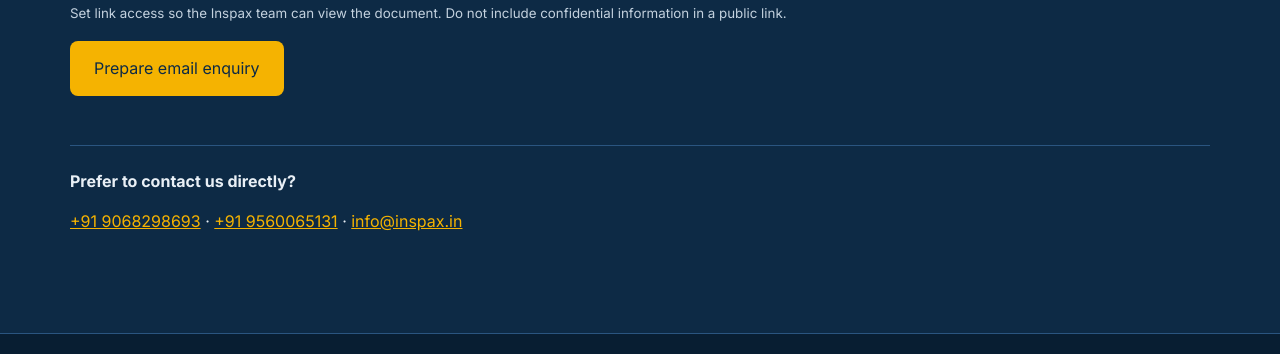
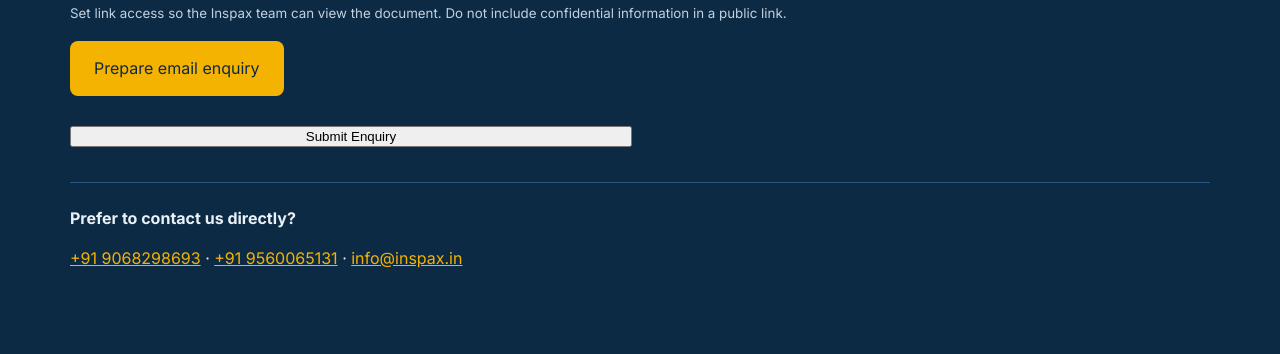
Before and after one commit to Dilkash1617/Inspax_Servicepage, a plain HTML site: page index.html in a window 1280 px wide. Shown: the part 7944-8298 px from the top of the page. Drawn offline with Linux system fonts and the light colour scheme.

```diff
--- a/index.html
+++ b/index.html
@@ -177,6 +177,9 @@
         <div class="full"><label for="sc">Brief scope / requirements</label><textarea id="sc" name="scope" rows="5" placeholder="Describe the component, inspection method, quantity, applicable code, timeline or training requirement."></textarea></div>
         <div class="full"><label for="up">Specification or document link (optional)</label><input id="up" name="spec" type="url" placeholder="Paste a shareable Google Drive or document link"><small>Set link access so the Inspax team can view the document. Do not include confidential information in a public link.</small></div>
         <div class="full"><button class="b b1 btn" type="submit">Prepare email enquiry</button><p id="form-status" class="status" role="status" aria-live="polite"></p></div>
+        <button type="submit" class="submit-btn">
+  Submit Enquiry
+</button>
 
       </form>
       <div class="contact-strip"><p><strong>Prefer to contact us directly?</strong></p><p><a href="tel:+919068298693">+91 9068298693</a> · <a href="tel:+919560065131">+91 9560065131</a> · <a href="mailto:info@inspax.in">info@inspax.in</a></p></div>
```
